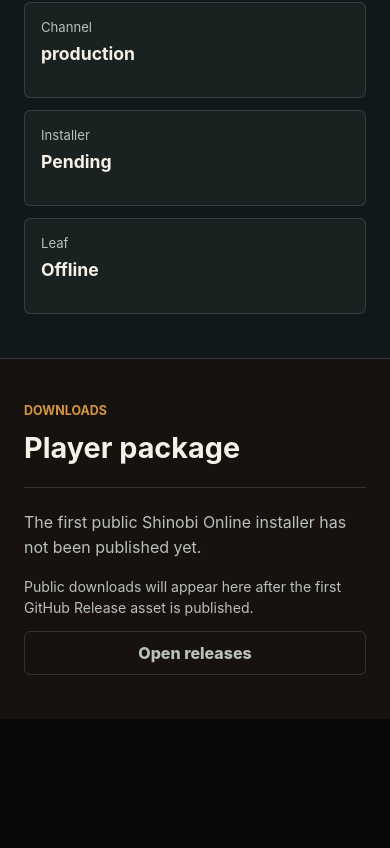
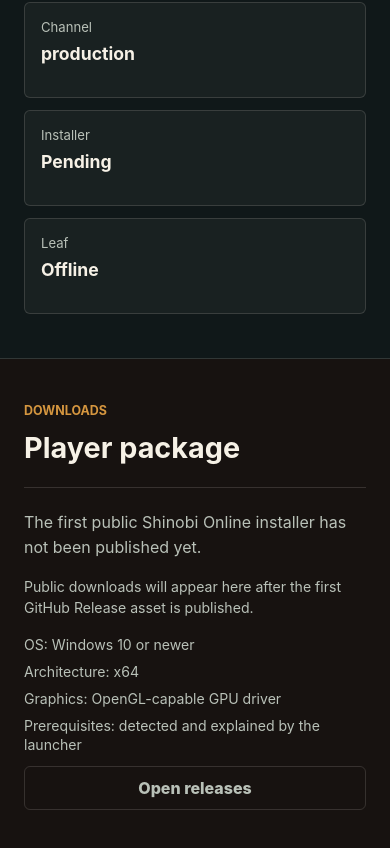
Before and after one commit to frizas/shinobi-online, a plain HTML site: page index.html in a window 390 px wide. Shown: the part 933-1781 px from the top of the page. Before the commit the page ends 1652 px from the top, so only its background shows below. Drawn offline with Linux system fonts and the light colour scheme.

Commit message:
Show player compatibility requirements

```diff
--- a/app.js
+++ b/app.js
@@ -5,6 +5,7 @@
   const copyEl = document.querySelector("#download-copy");
   const metaEl = document.querySelector("#release-meta");
   const linkEl = document.querySelector("#download-link");
+  const compatibilityEl = document.querySelector("#compatibility-requirements");
 
   try {
     const response = await fetch("/public/latest.json", { cache: "no-store" });
@@ -25,6 +26,7 @@
     versionEl.textContent = manifest.version || "Unpublished";
     channelEl.textContent = manifest.channel || "production";
     installerEl.textContent = hasInstaller ? "Available" : "Pending";
+    renderCompatibility(compatibilityEl, manifest.compatibility);
 
     if (hasInstaller) {
       copyEl.textContent = `Shinobi Online ${manifest.version} is available.`;
@@ -47,7 +49,40 @@
     installerEl.textContent = "Unknown";
     copyEl.textContent = "The latest manifest could not be loaded.";
     metaEl.textContent = error.message;
+    renderCompatibility(compatibilityEl, null);
   }
+}
+
+function renderCompatibility(element, compatibility) {
+  if (!element) {
+    return;
+  }
+
+  const requirements = compatibility || {
+    os: "Windows 10 or newer",
+    architecture: "x64",
+    graphics: "OpenGL-capable GPU driver",
+    prerequisiteMode: "detect-and-guide"
+  };
+
+  element.innerHTML = "";
+  [
+    ["OS", requirements.os],
+    ["Architecture", requirements.architecture],
+    ["Graphics", requirements.graphics],
+    ["Prerequisites", formatPrerequisiteMode(requirements.prerequisiteMode)]
+  ].forEach(([label, value]) => {
+    const item = document.createElement("li");
+    item.textContent = `${label}: ${value}`;
+    element.appendChild(item);
+  });
+}
+
+function formatPrerequisiteMode(mode) {
+  if (mode === "detect-and-guide") {
+    return "detected and explained by the launcher";
+  }
+  return mode || "detected by the launcher";
 }
 
 async function loadServerManifest() {
--- a/index.html
+++ b/index.html
@@ -61,6 +61,12 @@
             <div>
               <p id="download-copy">Checking the latest public build manifest.</p>
               <p class="meta" id="release-meta"></p>
+              <ul class="requirements" id="compatibility-requirements" aria-label="System requirements">
+                <li>OS: Loading</li>
+                <li>Architecture: Loading</li>
+                <li>Graphics: Loading</li>
+                <li>Prerequisites: Loading</li>
+              </ul>
             </div>
             <a class="button button--download is-disabled" id="download-link" href="https://github.com/frizas/shinobi-online/releases" aria-disabled="true">Open releases</a>
           </div>
--- a/public/latest.json
+++ b/public/latest.json
@@ -11,6 +11,12 @@
     "currentVersion": "0.1.0",
     "minimumVersion": "0.1.0"
   },
+  "compatibility": {
+    "os": "Windows 10 or newer",
+    "architecture": "x64",
+    "graphics": "OpenGL-capable GPU driver",
+    "prerequisiteMode": "detect-and-guide"
+  },
   "releaseNotesUrl": "https://github.com/frizas/shinobi-online/releases",
   "message": "The first public Shinobi Online installer has not been published yet."
 }
--- a/styles.css
+++ b/styles.css
@@ -212,6 +212,24 @@
   font-size: 0.88rem;
 }
 
+.requirements {
+  display: grid;
+  grid-template-columns: repeat(2, minmax(0, 1fr));
+  gap: 8px 14px;
+  max-width: 720px;
+  margin: 16px 0 0;
+  padding: 0;
+  color: var(--muted);
+  font-size: 0.88rem;
+  line-height: 1.35;
+  list-style: none;
+}
+
+.requirements li {
+  min-width: 0;
+  overflow-wrap: anywhere;
+}
+
 @media (max-width: 900px) {
   .hero {
     min-height: 82vh;
@@ -224,7 +242,8 @@
   }
 
   .status-band__inner,
-  .status-grid {
+  .status-grid,
+  .requirements {
     grid-template-columns: 1fr;
   }
 }
```
Also changed, not shown: public/latest.schema.json (+20 -0 lines), README.md, 1 other file.
